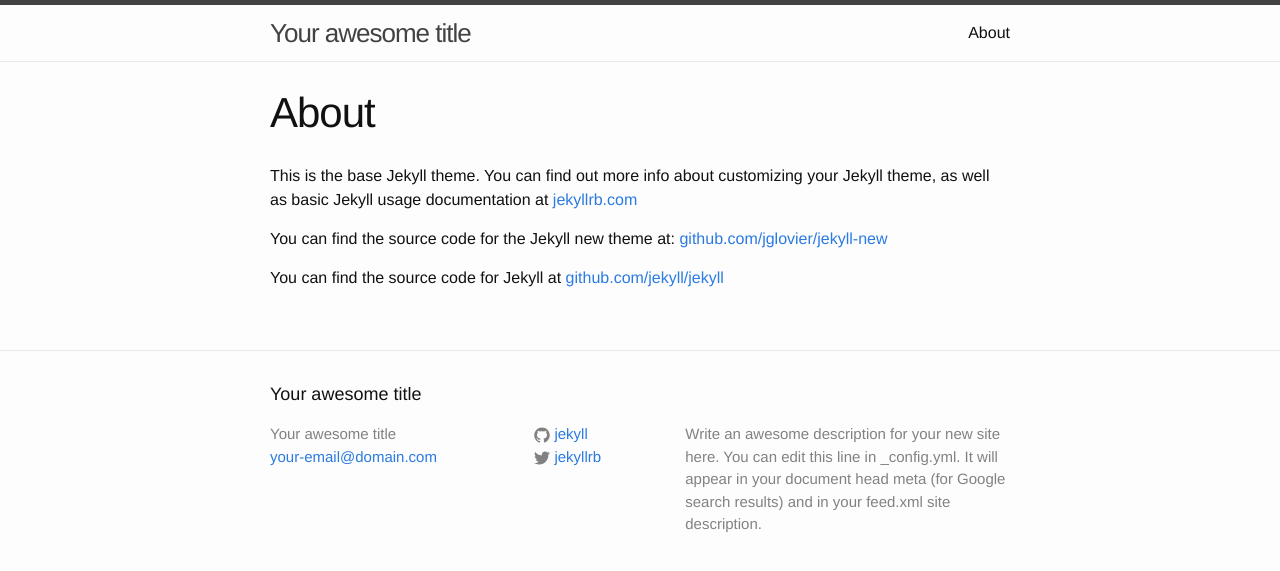
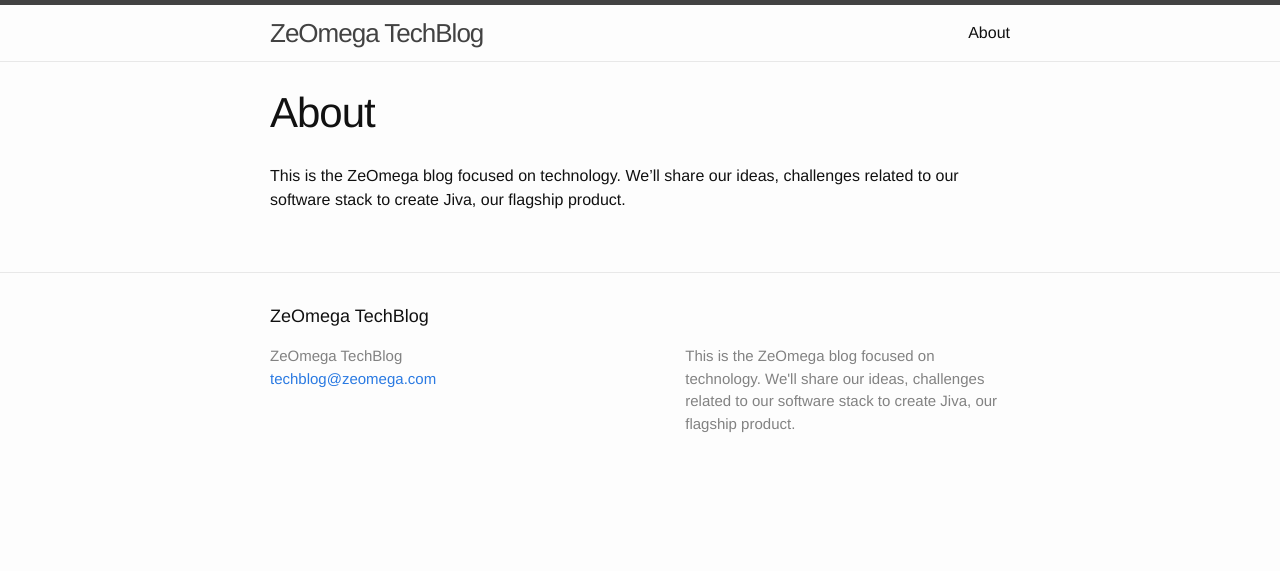
Before and after one commit to rvpradeep/zeomega.github.io, a Jekyll site: the page built from about.md, in a window 1280 px wide. Shown: the top 571 px of the page. Built offline with Jekyll 4.4.1, drawn with Linux system fonts in a browser that asks for light colours.

Commit message:
Descriptions

```diff
--- a/_config.yml
+++ b/_config.yml
@@ -1,14 +1,14 @@
 # Site settings
-title: Your awesome title
-email: your-email@domain.com
+title: ZeOmega TechBlog
+email: techblog@zeomega.com
 description: > # this means to ignore newlines until "baseurl:"
-  Write an awesome description for your new site here. You can edit this
-  line in _config.yml. It will appear in your document head meta (for
-  Google search results) and in your feed.xml site description.
+  This is the ZeOmega blog focused on technology.  We'll share our ideas,
+  challenges related to our software stack to create Jiva, our
+  flagship product.
 baseurl: "" # the subpath of your site, e.g. /blog/
-url: "http://yourdomain.com" # the base hostname & protocol for your site
-twitter_username: jekyllrb
-github_username:  jekyll
+url: "http://zeomega.github.io" # the base hostname & protocol for your site
+twitter_username:
+github_username:
 
 # Build settings
 markdown: kramdown
--- a/about.md
+++ b/about.md
@@ -4,8 +4,7 @@ title: About
 permalink: /about/
 ---
 
-This is the base Jekyll theme. You can find out more info about customizing your Jekyll theme, as well as basic Jekyll usage documentation at [jekyllrb.com](http://jekyllrb.com/)
 
-You can find the source code for the Jekyll new theme at: [github.com/jglovier/jekyll-new](https://github.com/jglovier/jekyll-new)
-
-You can find the source code for Jekyll at [github.com/jekyll/jekyll](https://github.com/jekyll/jekyll)
+This is the ZeOmega blog focused on technology.  We'll share our ideas,
+challenges related to our software stack to create Jiva, our
+flagship product.
```
